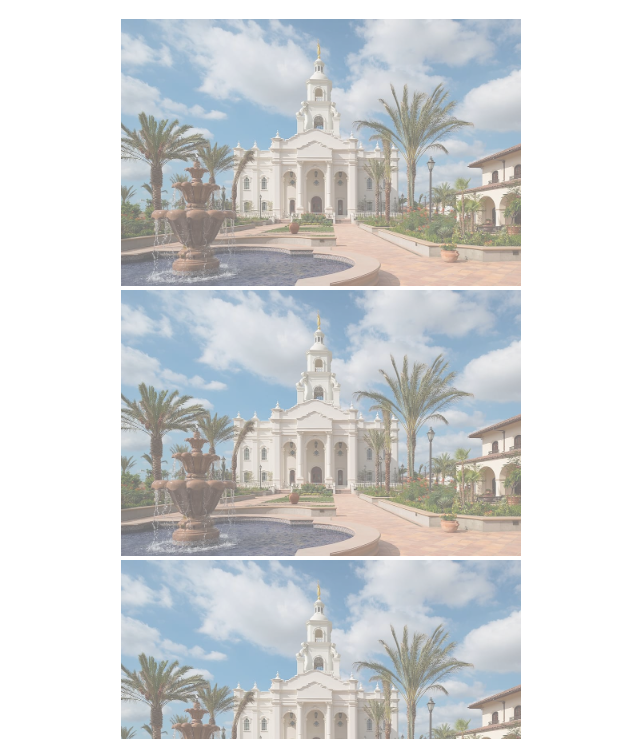
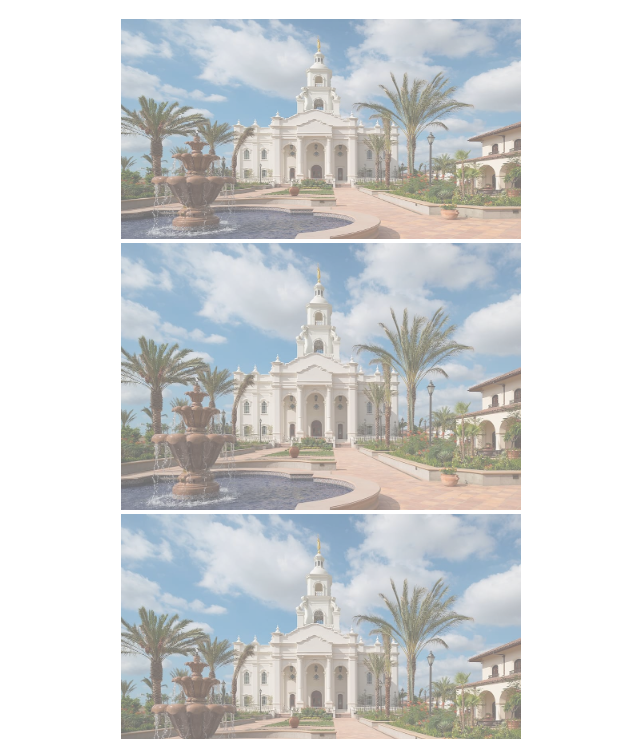
Before and after one commit to Inocente91/wdd131, a plain HTML site: page week04/lazyload.html in a window 1280 px wide. Shown: the part 61-800 px from the top of the page, without its empty margins (319-959 px from the left). Drawn offline with Linux system fonts and the light colour scheme.

Commit message:
change height

```diff
--- a/week04/lazyload.html
+++ b/week04/lazyload.html
@@ -16,7 +16,7 @@
 
   <main>
     <picture>
-        <img src="images/tijuana-temple.jpg" alt="Temple of Tijuana Baja California" loading="lazy" width="350">
+        <img src="images/tijuana-temple.jpg" alt="Temple of Tijuana Baja California" loading="lazy" width="350" height="220">
     </picture>
     <picture>
        <img src="images/tijuana-temple.jpg" alt="Temple of Tijuana Baja California" loading="lazy" width="350">
```
